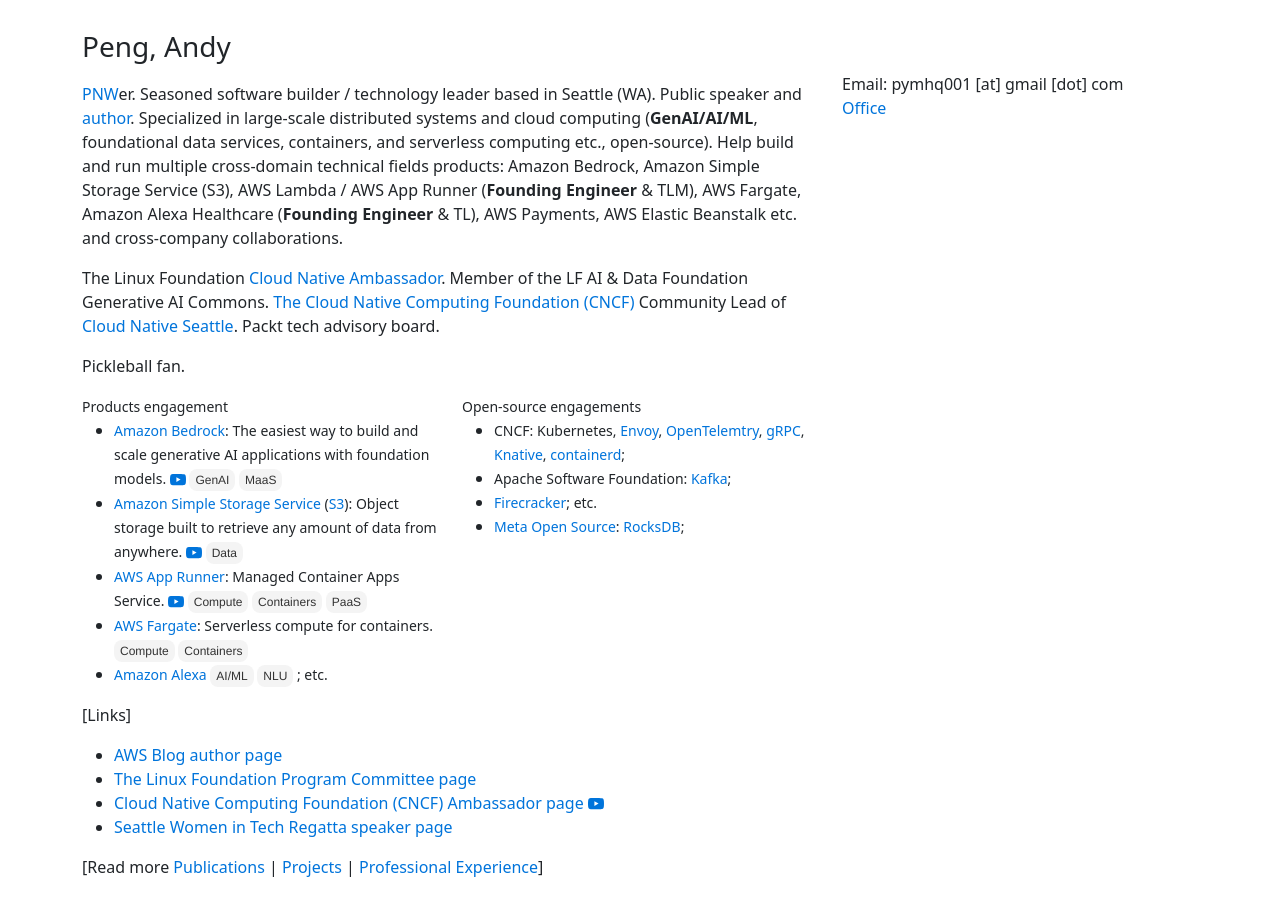
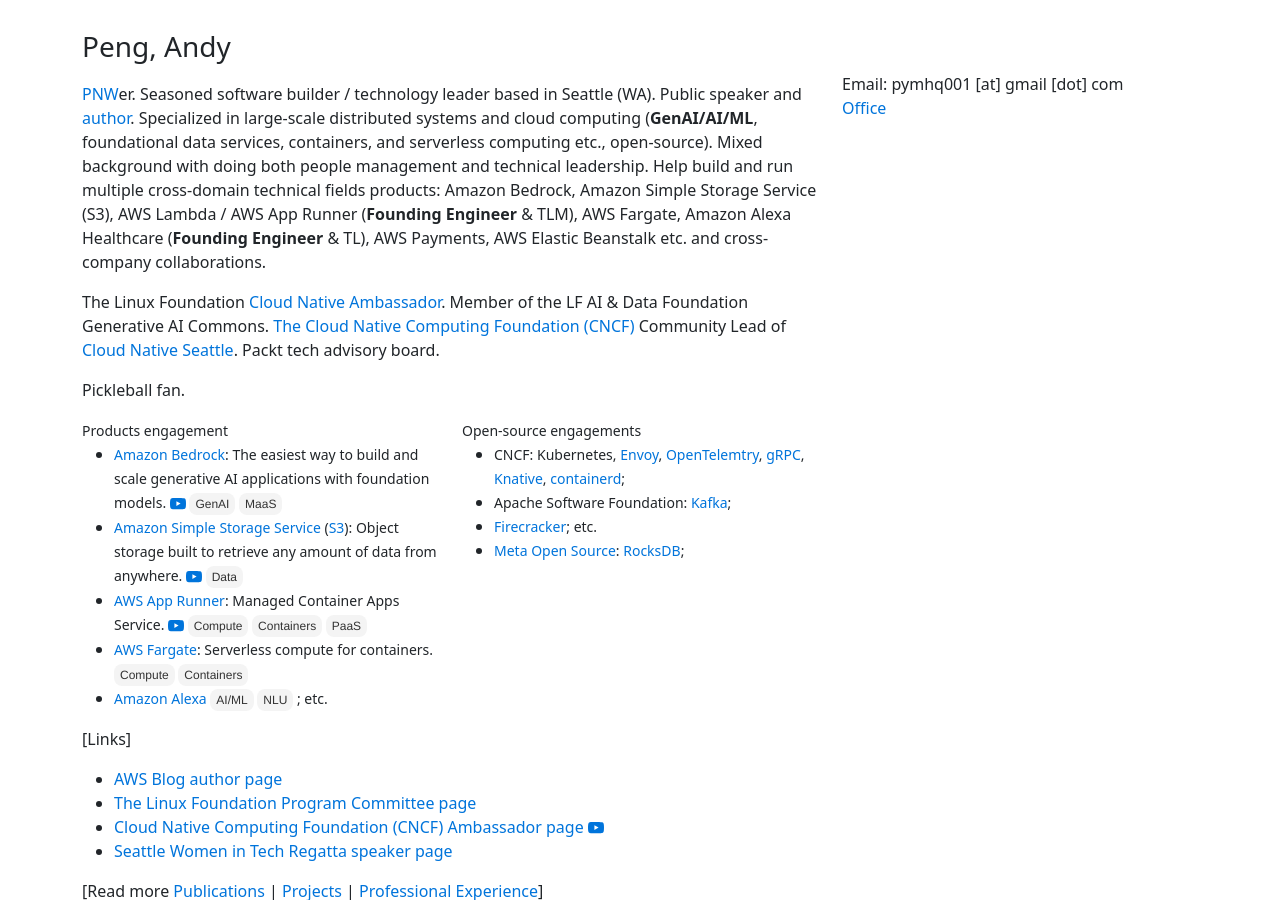
Before and after one commit to gfw001/gfw001.github.io, a Jekyll site: the page portfolio.html, which Jekyll copies as it is, in a window 1280 px wide and 900 px high. Built offline with Jekyll 4.4.1, drawn with Linux system fonts in a browser that asks for light colours; nearby versions of some CDN libraries; a style sheet for code colours, icons or effects is not loaded.

Commit message:
Update portfolio.html

```diff
--- a/portfolio.html
+++ b/portfolio.html
@@ -98,7 +98,7 @@
   <div class="row">
     <div class="col">
       <p style="margin-top:10px;">
-        <a href="https://www.pcta.org/">PNW</a>er. Seasoned software builder / technology leader based in Seattle (WA). Public speaker and <a href="https://aws.amazon.com/blogs/containers/author/yimipeng/">author</a>. Specialized in large-scale distributed systems and cloud computing (<strong>GenAI/AI/ML</strong>, foundational data services, containers, and serverless computing etc., open-source). Help build and run multiple cross-domain technical fields products: Amazon Bedrock, Amazon Simple Storage Service (S3), AWS Lambda / AWS App Runner (<strong>Founding Engineer</strong> & TLM), AWS Fargate, Amazon Alexa Healthcare (<strong>Founding Engineer</strong> & TL), AWS Payments, AWS Elastic Beanstalk etc. and cross-company collaborations.
+        <a href="https://www.pcta.org/">PNW</a>er. Seasoned software builder / technology leader based in Seattle (WA). Public speaker and <a href="https://aws.amazon.com/blogs/containers/author/yimipeng/">author</a>. Specialized in large-scale distributed systems and cloud computing (<strong>GenAI/AI/ML</strong>, foundational data services, containers, and serverless computing etc., open-source). Mixed background with doing both people management and technical leadership. Help build and run multiple cross-domain technical fields products: Amazon Bedrock, Amazon Simple Storage Service (S3), AWS Lambda / AWS App Runner (<strong>Founding Engineer</strong> & TLM), AWS Fargate, Amazon Alexa Healthcare (<strong>Founding Engineer</strong> & TL), AWS Payments, AWS Elastic Beanstalk etc. and cross-company collaborations.
       </p>
 	<!--
 	      <ul style="list-style: none; padding-left: 0;">
```
